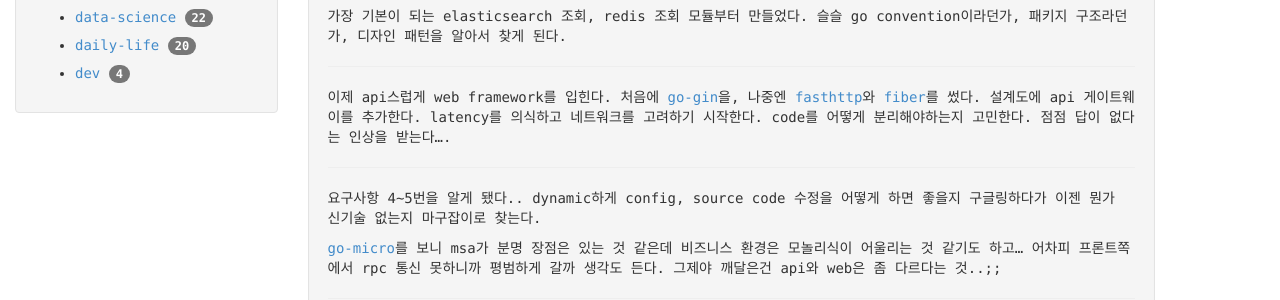
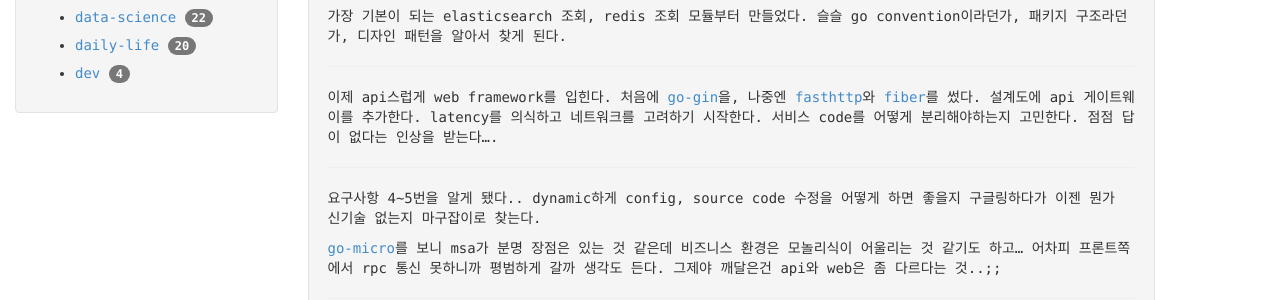
Before and after one commit to 11wi/11wi.github.io, a Jekyll site: the page built from _posts/2020-04-24-considering-backend-architecture.md, in a window 1280 px wide and 1174 px high. Shown: the part 470-770 px from the top of the window. Built offline with Jekyll 4.4.1, drawn with Linux system fonts in a browser that asks for light colours; some web fonts are replaced.

Commit message:
Update 2020-04-24-considering-backend-architecture.md

```diff
--- a/_posts/2020-04-24-considering-backend-architecture.md
+++ b/_posts/2020-04-24-considering-backend-architecture.md
@@ -32,7 +32,7 @@ search service application architecture를 very seriously하게 study 하다보
 나중엔 [fasthttp](https://github.com/valyala/fasthttp)와 [fiber](https://github.com/gofiber/fiber)를 썼다.
 설계도에 api 게이트웨이를 추가한다.
 latency를 의식하고 네트워크를 고려하기 시작한다.
-code를 어떻게 분리해야하는지 고민한다.
+서비스 code를 어떻게 분리해야하는지 고민한다.
 점점 답이 없다는 인상을 받는다....
 
 ---
```
